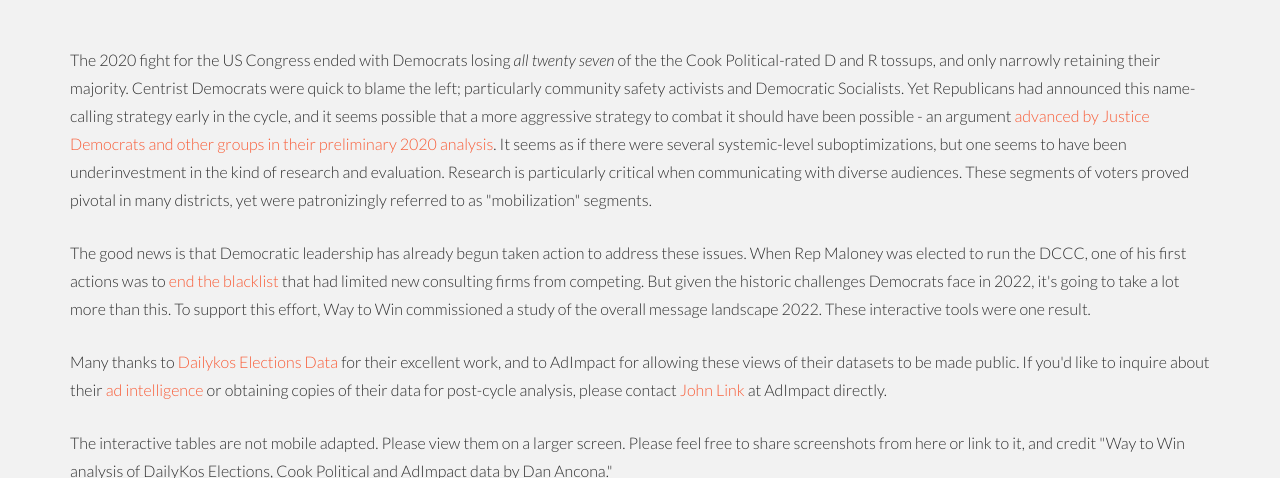
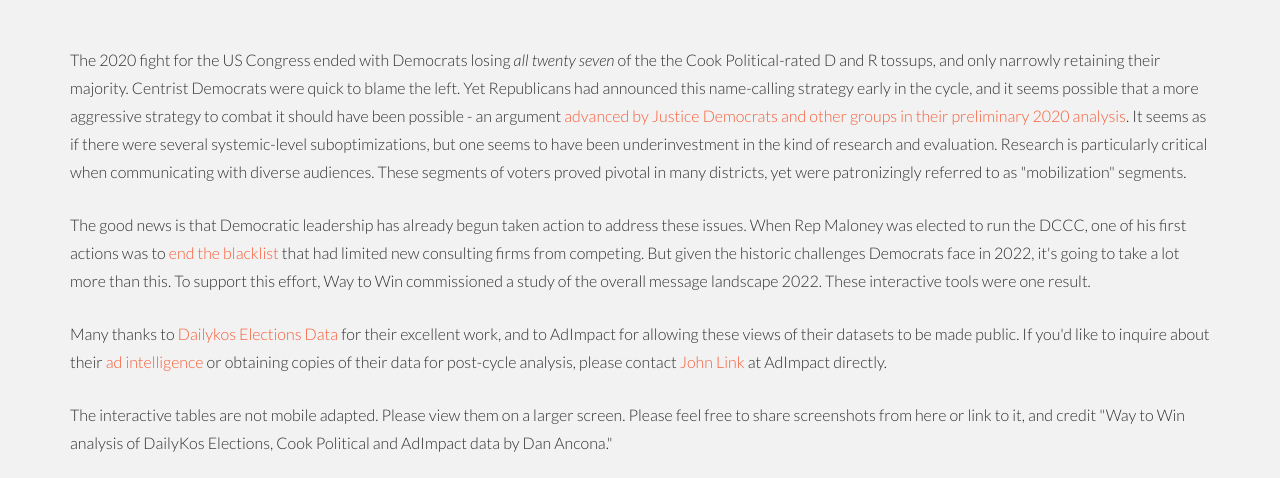
Before and after one commit to DanAncona/djda, a Jekyll site: the page built from tvcongress/index.html, in a window 1280 px wide and 900 px high, scrolled down 354 px, cut to the strip 210-688 px from the top of the window. Built offline with Jekyll 4.4.1, drawn with Linux system fonts in a browser that asks for light colours.

Commit message:
copy tweaks

```diff
--- a/tvcongress/index.html
+++ b/tvcongress/index.html
@@ -89,7 +89,7 @@
     </div>
  -->
 
-  <p>The 2020 fight for the US Congress ended with Democrats losing <i>all twenty seven</i> of the the Cook Political-rated D and R tossups, and only narrowly retaining their majority. Centrist Democrats were quick to blame the left; particularly community safety activists and Democratic Socialists.  Yet Republicans had announced this name-calling strategy early in the cycle, and it seems possible that a more aggressive strategy to combat it should have been possible - an argument <a href="https://context-cdn.washingtonpost.com/notes/prod/default/documents/3e96d620-ea57-494d-98c8-87218016541e/note/cbd5a5d6-610e-4f94-baae-a9b4d21c19e5.">advanced by Justice Democrats and other groups in their preliminary 2020 analysis</a>. It seems as if there were several systemic-level suboptimizations, but one seems to have been underinvestment in the kind of research and evaluation. Research is particularly critical when communicating with diverse audiences. These segments of voters proved pivotal in many districts, yet were patronizingly referred to as "mobilization" segments.</p>
+  <p>The 2020 fight for the US Congress ended with Democrats losing <i>all twenty seven</i> of the the Cook Political-rated D and R tossups, and only narrowly retaining their majority. Centrist Democrats were quick to blame the left. Yet Republicans had announced this name-calling strategy early in the cycle, and it seems possible that a more aggressive strategy to combat it should have been possible - an argument <a href="https://context-cdn.washingtonpost.com/notes/prod/default/documents/3e96d620-ea57-494d-98c8-87218016541e/note/cbd5a5d6-610e-4f94-baae-a9b4d21c19e5.">advanced by Justice Democrats and other groups in their preliminary 2020 analysis</a>. It seems as if there were several systemic-level suboptimizations, but one seems to have been underinvestment in the kind of research and evaluation. Research is particularly critical when communicating with diverse audiences. These segments of voters proved pivotal in many districts, yet were patronizingly referred to as "mobilization" segments.</p>
 
   <p>The good news is that Democratic leadership has already begun taken action to address these issues. When Rep Maloney was elected to run the DCCC, one of his first actions was to <a href="https://www.vox.com/2021/3/10/22323348/dccc-consultant-blacklist-maloney-aoc">end the blacklist</a> that had limited new consulting firms from competing. But given the historic challenges Democrats face in 2022, it's going to take a lot more than this. To support this effort, Way to Win commissioned a study of the overall message landscape 2022. These interactive tools were one result.</p>
 
```
